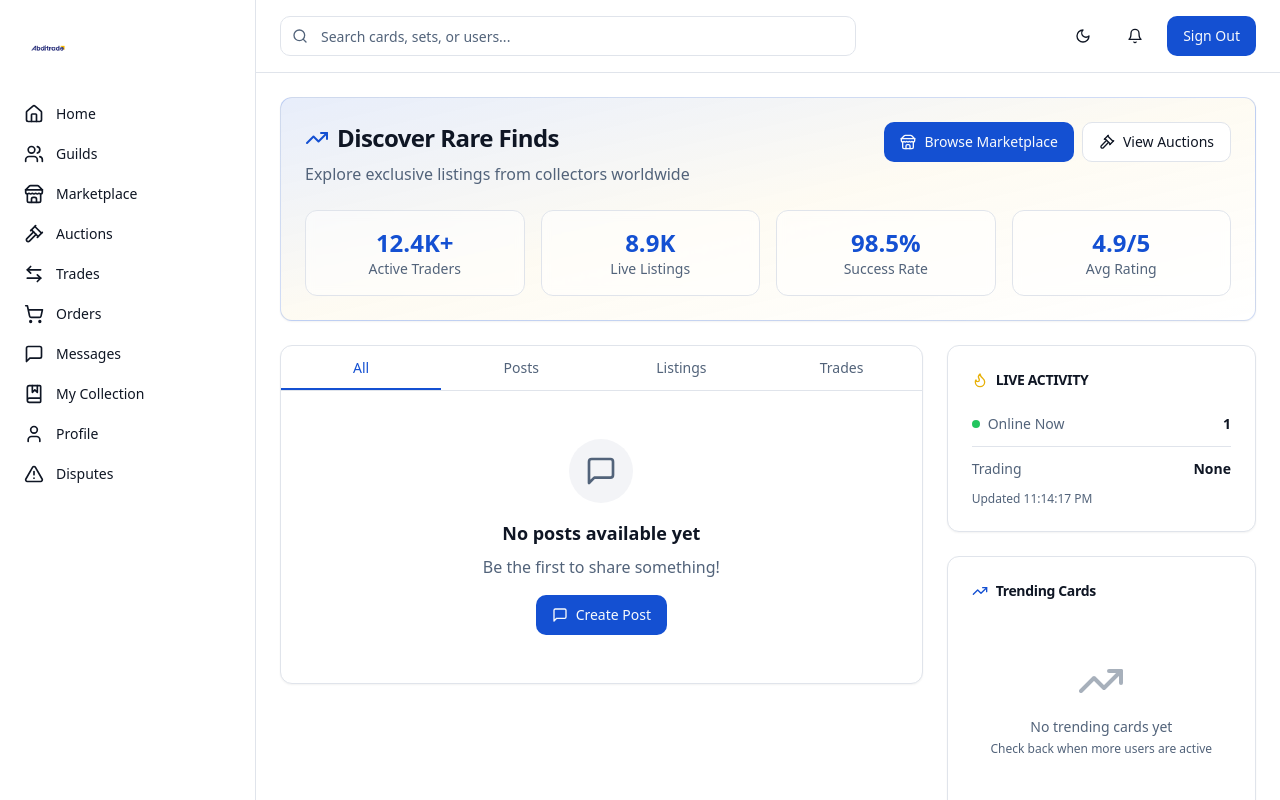
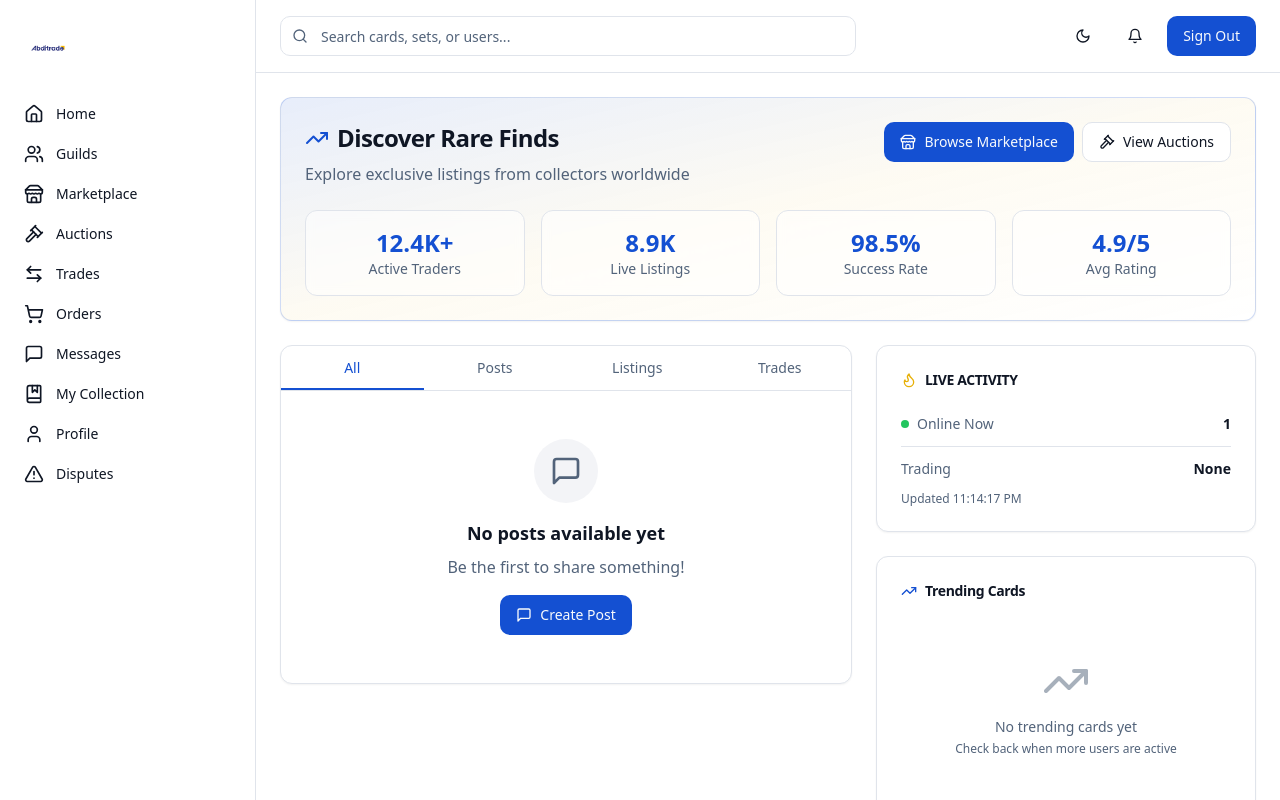
Before and after one commit to Abditrade-tcg/abdi-trade-hub, a React (Vite) app: page /dashboard in a window 1280 px wide. Shown: the top 800 px of the page. Built offline with nearby package versions, Linux system fonts and the light colour scheme; the HTML template or start-up script is replaced by a standard one.

Commit message:
Refactor dashboard layout

```diff
--- a/src/pages/Dashboard.tsx
+++ b/src/pages/Dashboard.tsx
@@ -157,7 +157,7 @@ const Dashboard = () => {
           </div>
         </header>
 
-        <div className="p-6 max-w-7xl mx-auto">
+        <div className="p-6">
           {/* Hero Stats Card */}
           <Card className="mb-6 bg-gradient-to-br from-primary/10 via-accent/5 to-transparent border-primary/20">
             <CardHeader>
@@ -203,8 +203,8 @@ const Dashboard = () => {
           </Card>
 
           {/* Feed Section */}
-          <div className="grid grid-cols-1 lg:grid-cols-3 gap-6">
-            <div className="lg:col-span-2 space-y-6">
+          <div className="grid grid-cols-1 xl:grid-cols-[1fr,380px] gap-6">
+            <div className="space-y-6">
               {/* Feed Tabs */}
               <Card>
                 <CardContent className="p-0">
```
